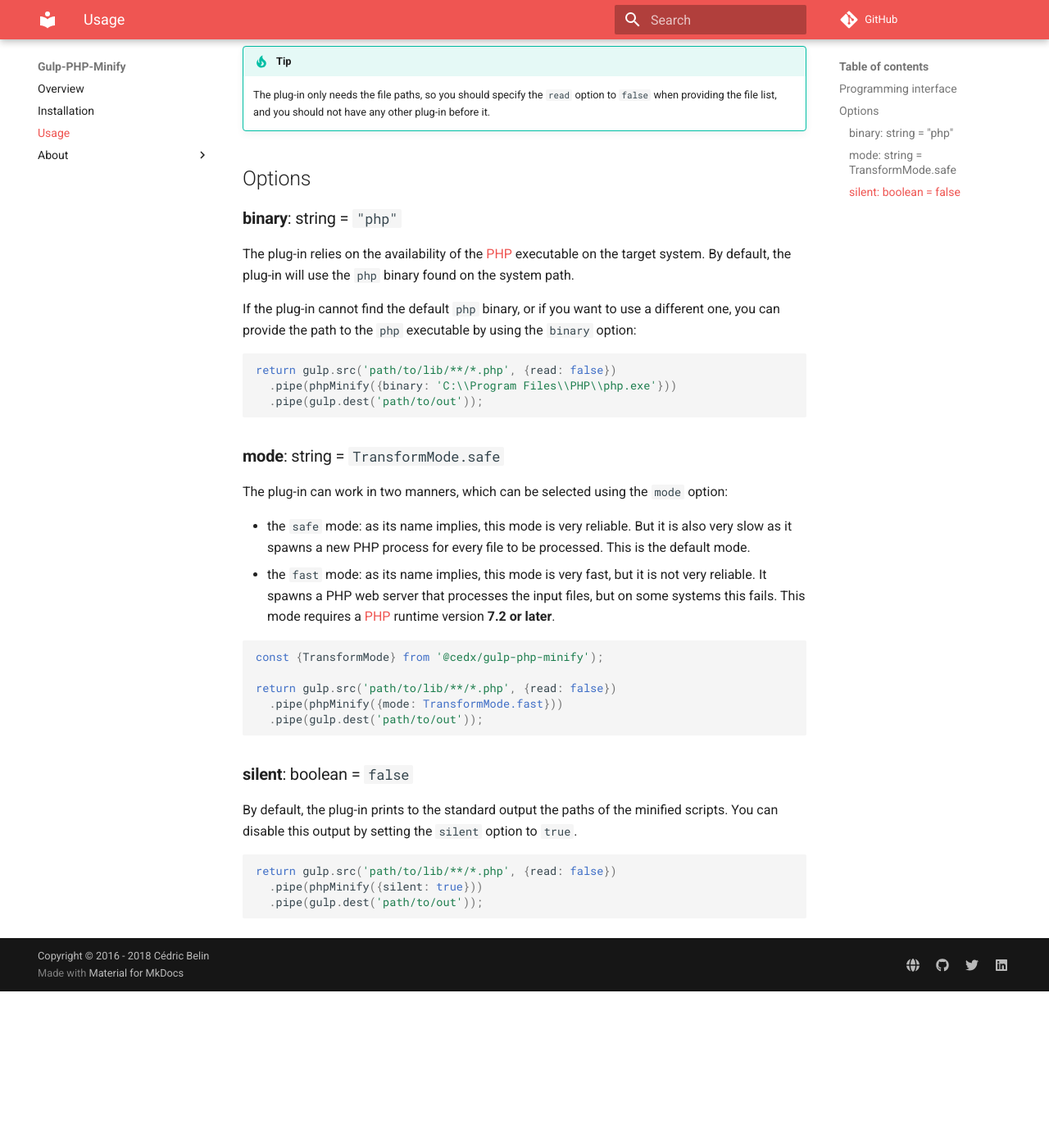
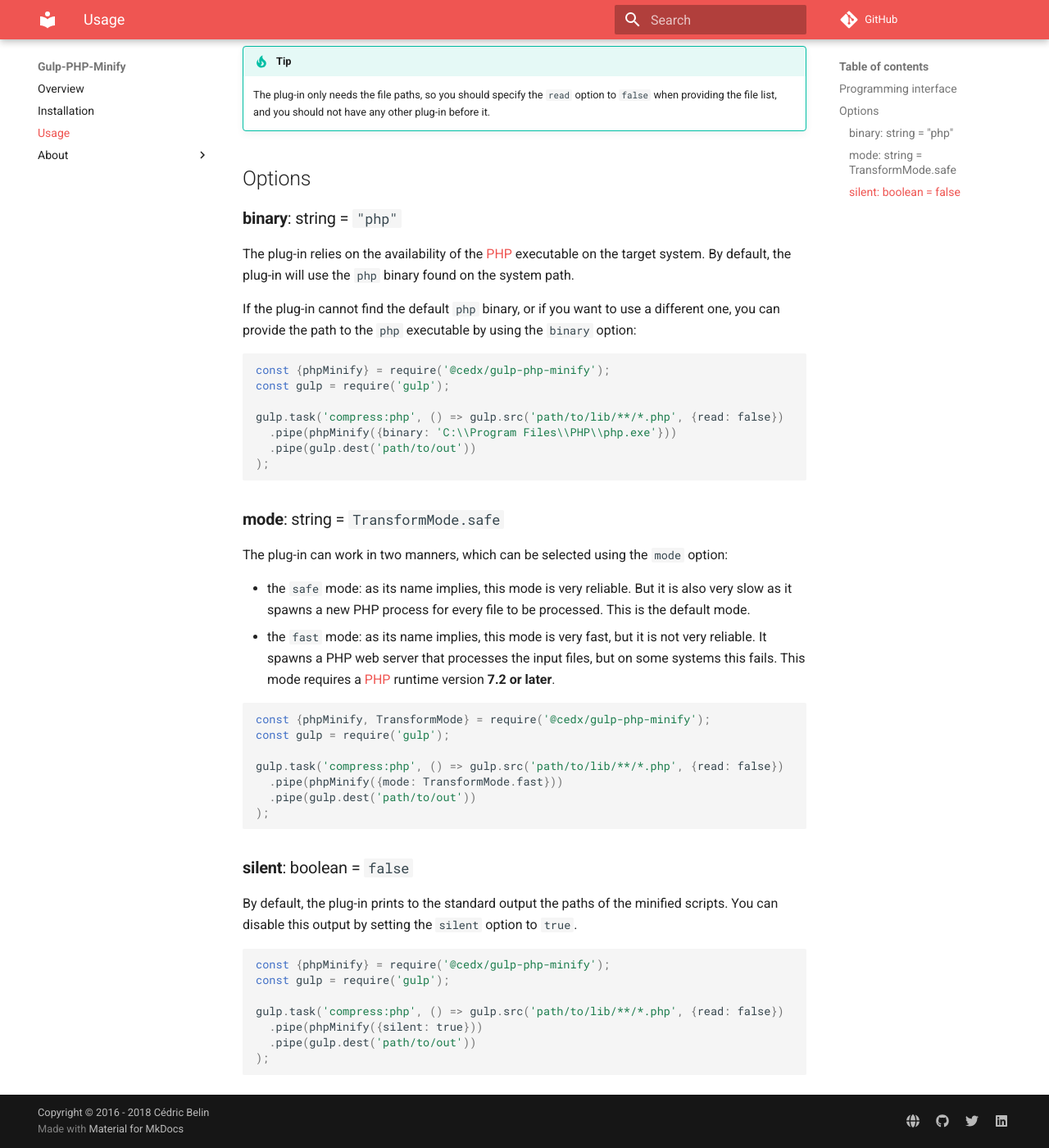
Before and after one commit to cedx/php-minifier, an MkDocs documentation site: the page built from doc/usage.md, in a window 1280 px wide and 1400 px high, scrolled down 533 px. Shown: the whole window at 82% size. Built offline with MkDocs 1.6.1 and Material for MkDocs 9.7.7, drawn with Linux system fonts in a browser that asks for light colours; comment, search, counter and statistics services are not loaded; old or Windows-style settings are respelled for this version of MkDocs; before the commit the page ends 1742 px from its top, so only the background shows below that; some of the changed text lies outside the part shown.

Commit message:
Updated the documentation

````diff
--- a/doc/usage.md
+++ b/doc/usage.md
@@ -5,9 +5,9 @@ Once you're familiar with that process, you may install the plug-in.
 ## Programming interface
 The plug-in takes a list of [PHP](https://secure.php.net) scripts as input, and removes the comments and whitespace in these files by applying the [`php_strip_whitespace()`](https://secure.php.net/manual/en/function.php-strip-whitespace.php) function on their contents:
 
-```ts
-const {phpMinify} from '@cedx/gulp-php-minify');
-const gulp from 'gulp');
+```js
+const {phpMinify} = require('@cedx/gulp-php-minify');
+const gulp = require('gulp');
 
 gulp.task('compress:php', () => gulp.src('path/to/lib/**/*.php', {read: false})
   .pipe(phpMinify())
@@ -27,10 +27,14 @@ The plug-in relies on the availability of the [PHP](https://secure.php.net) exec
 
 If the plug-in cannot find the default `php` binary, or if you want to use a different one, you can provide the path to the `php` executable by using the `binary` option:
 
-```ts
-return gulp.src('path/to/lib/**/*.php', {read: false})
+```js
+const {phpMinify} = require('@cedx/gulp-php-minify');
+const gulp = require('gulp');
+
+gulp.task('compress:php', () => gulp.src('path/to/lib/**/*.php', {read: false})
   .pipe(phpMinify({binary: 'C:\\Program Files\\PHP\\php.exe'}))
-  .pipe(gulp.dest('path/to/out'));
+  .pipe(gulp.dest('path/to/out'))
+);
 ```
 
 ### **mode**: string = `TransformMode.safe`
@@ -39,19 +43,25 @@ The plug-in can work in two manners, which can be selected using the `mode` opti
 - the `safe` mode: as its name implies, this mode is very reliable. But it is also very slow as it spawns a new PHP process for every file to be processed. This is the default mode.
 - the `fast` mode: as its name implies, this mode is very fast, but it is not very reliable. It spawns a PHP web server that processes the input files, but on some systems this fails. This mode requires a [PHP](https://secure.php.net) runtime version **7.2 or later**.
 
-```ts
-const {TransformMode} from '@cedx/gulp-php-minify');
+```js
+const {phpMinify, TransformMode} = require('@cedx/gulp-php-minify');
+const gulp = require('gulp');
 
-return gulp.src('path/to/lib/**/*.php', {read: false})
+gulp.task('compress:php', () => gulp.src('path/to/lib/**/*.php', {read: false})
   .pipe(phpMinify({mode: TransformMode.fast}))
-  .pipe(gulp.dest('path/to/out'));
+  .pipe(gulp.dest('path/to/out'))
+);
 ```
 
 ### **silent**: boolean = `false`
 By default, the plug-in prints to the standard output the paths of the minified scripts. You can disable this output by setting the `silent` option to `true`.
 
-```ts
-return gulp.src('path/to/lib/**/*.php', {read: false})
+```js
+const {phpMinify} = require('@cedx/gulp-php-minify');
+const gulp = require('gulp');
+
+gulp.task('compress:php', () => gulp.src('path/to/lib/**/*.php', {read: false})
   .pipe(phpMinify({silent: true}))
-  .pipe(gulp.dest('path/to/out'));
+  .pipe(gulp.dest('path/to/out'))
+);
 ```
--- a/package.json
+++ b/package.json
@@ -8,7 +8,7 @@
   "name": "@cedx/gulp-php-minify",
   "repository": "cedx/gulp-php-minify",
   "types": "./lib/index.d.ts",
-  "version": "8.0.0",
+  "version": "9.0.0",
   "dependencies": {
     "@cedx/which": "^4.2.0",
     "node-fetch": "^2.2.0",
````
Also changed, not shown: doc/installation.md (+3 -3 lines), 1 other file.
